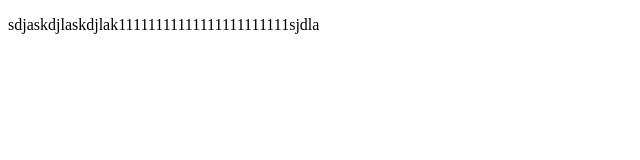
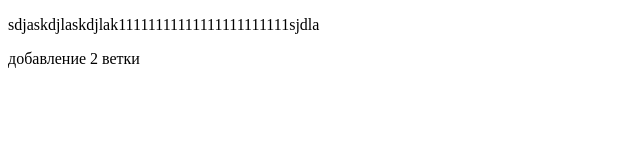
Before and after one commit to C15HOT/new, a plain HTML site: page index.html in a window 1280 px wide. Shown: the whole page, without its empty margins (0-640 px from the left). Drawn offline with Linux system fonts and the light colour scheme.

Commit message:
add 2 branch

```diff
--- a/index.html
+++ b/index.html
@@ -6,6 +6,6 @@
     <title>Title</title>
 </head>
 <body>
-
+добавление 2 ветки
 </body>
 </html>
```
